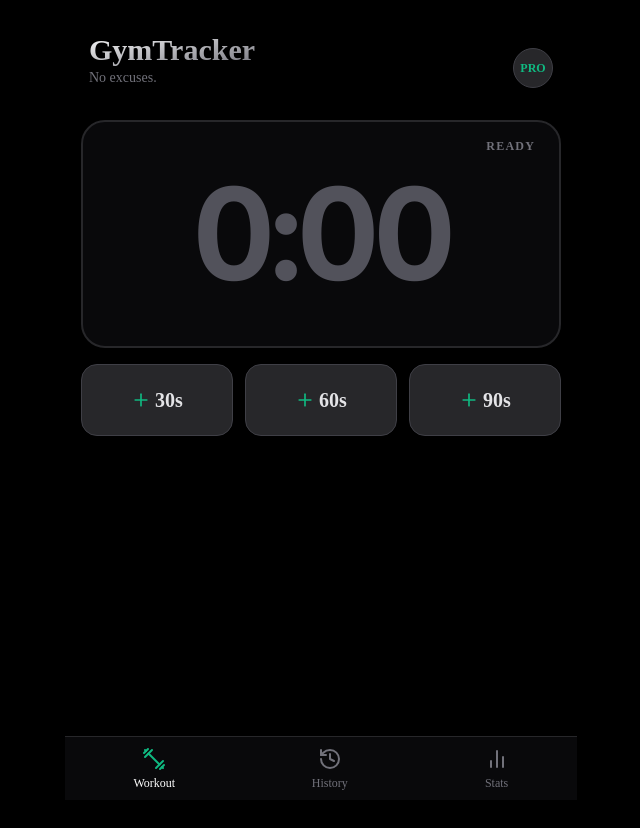
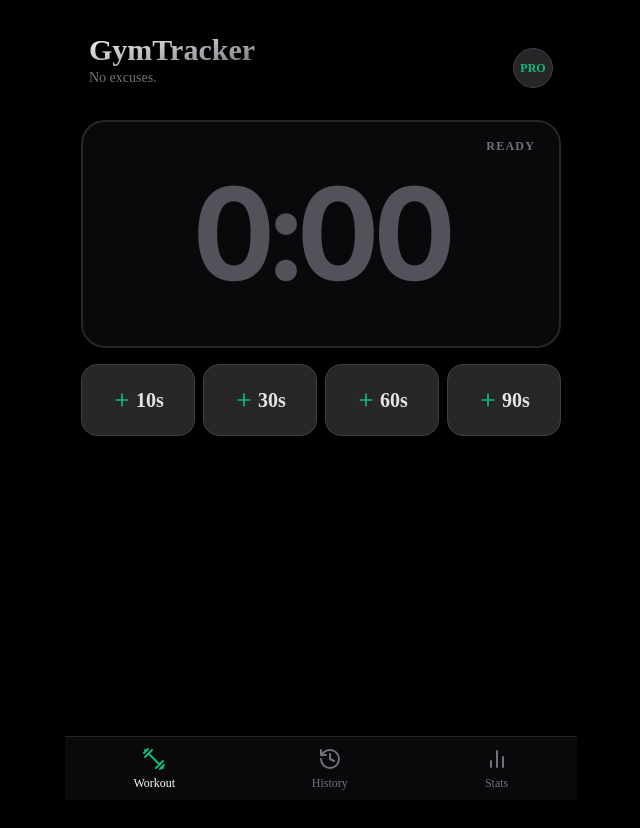
Before and after one commit to Miguellunab/GymTracker, a Next.js app: page /workout in a window 1280 px wide. Shown: the top 828 px of the page, without its empty margins (319-959 px from the left). Built offline with nearby package versions, Linux system fonts and the light colour scheme.

Commit message:
Fix dependencies and add 10s timer for testing

```diff
--- a/package.json
+++ b/package.json
@@ -27,7 +27,7 @@
   "devDependencies": {
     "autoprefixer": "^10.0.1",
     "eslint": "^8",
-    "eslint-config-next": "^16.1.1",
+    "eslint-config-next": "^14.2.14",
     "postcss": "^8",
     "prisma": "^5.10.0",
     "tailwindcss": "^3.3.0"
--- a/src/components/timer/TimerWidget.jsx
+++ b/src/components/timer/TimerWidget.jsx
@@ -31,8 +31,11 @@ export default function TimerWidget() {
             </div>
 
             {/* Controls */}
-            <div className="grid grid-cols-3 gap-3">
+            <div className="grid grid-cols-4 gap-2">
                 {/* Quick Add Buttons */}
+                <BigButton onClick={() => addTime(10)} variant="neutral">
+                    <Plus className="w-5 h-5 mr-1 text-emerald-500" /> 10s
+                </BigButton>
                 <BigButton onClick={() => addTime(30)} variant="neutral">
                     <Plus className="w-5 h-5 mr-1 text-emerald-500" /> 30s
                 </BigButton>
```
Also changed, not shown: 1 other file (tests, documents, lock files or other folders).
